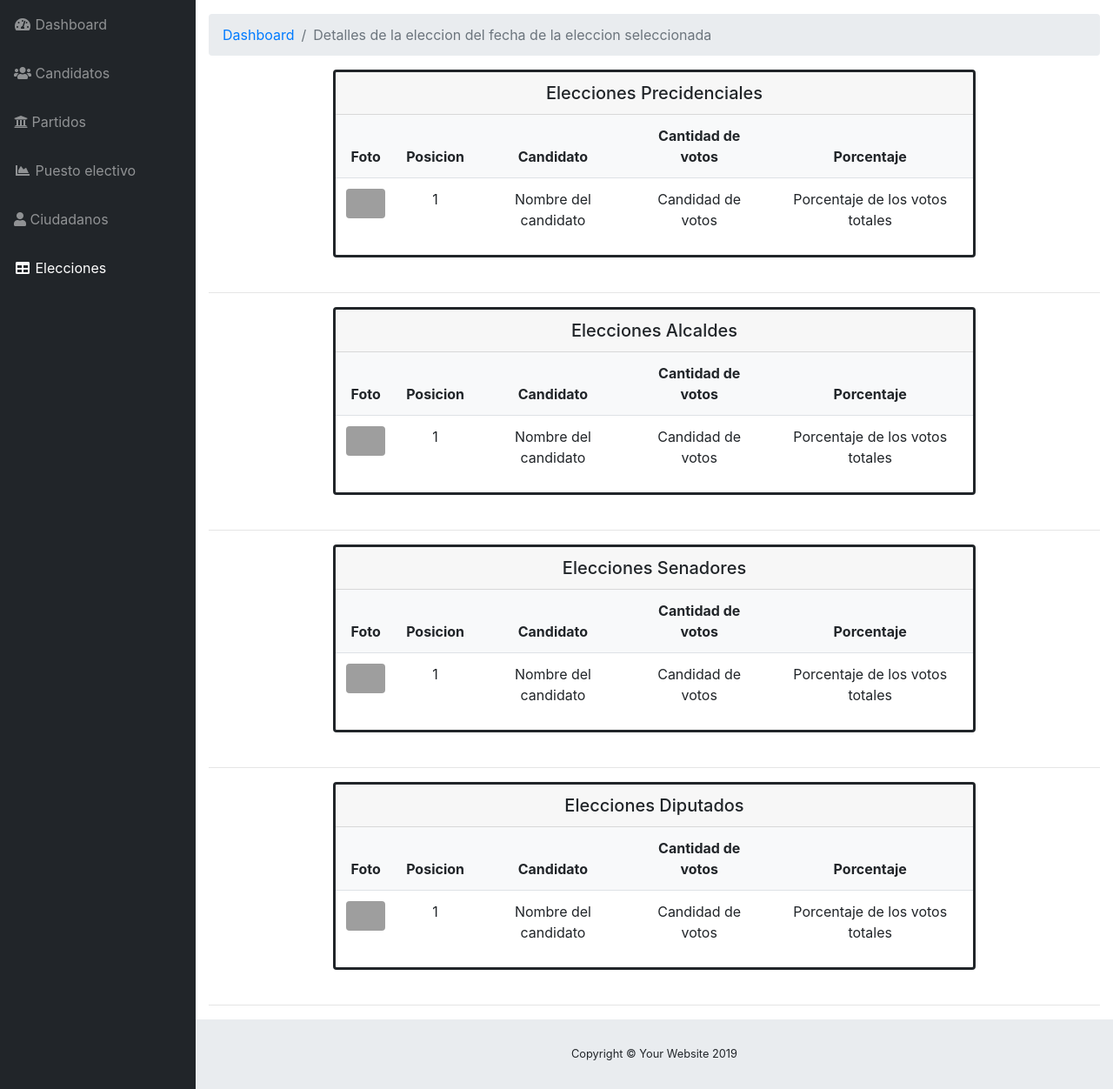
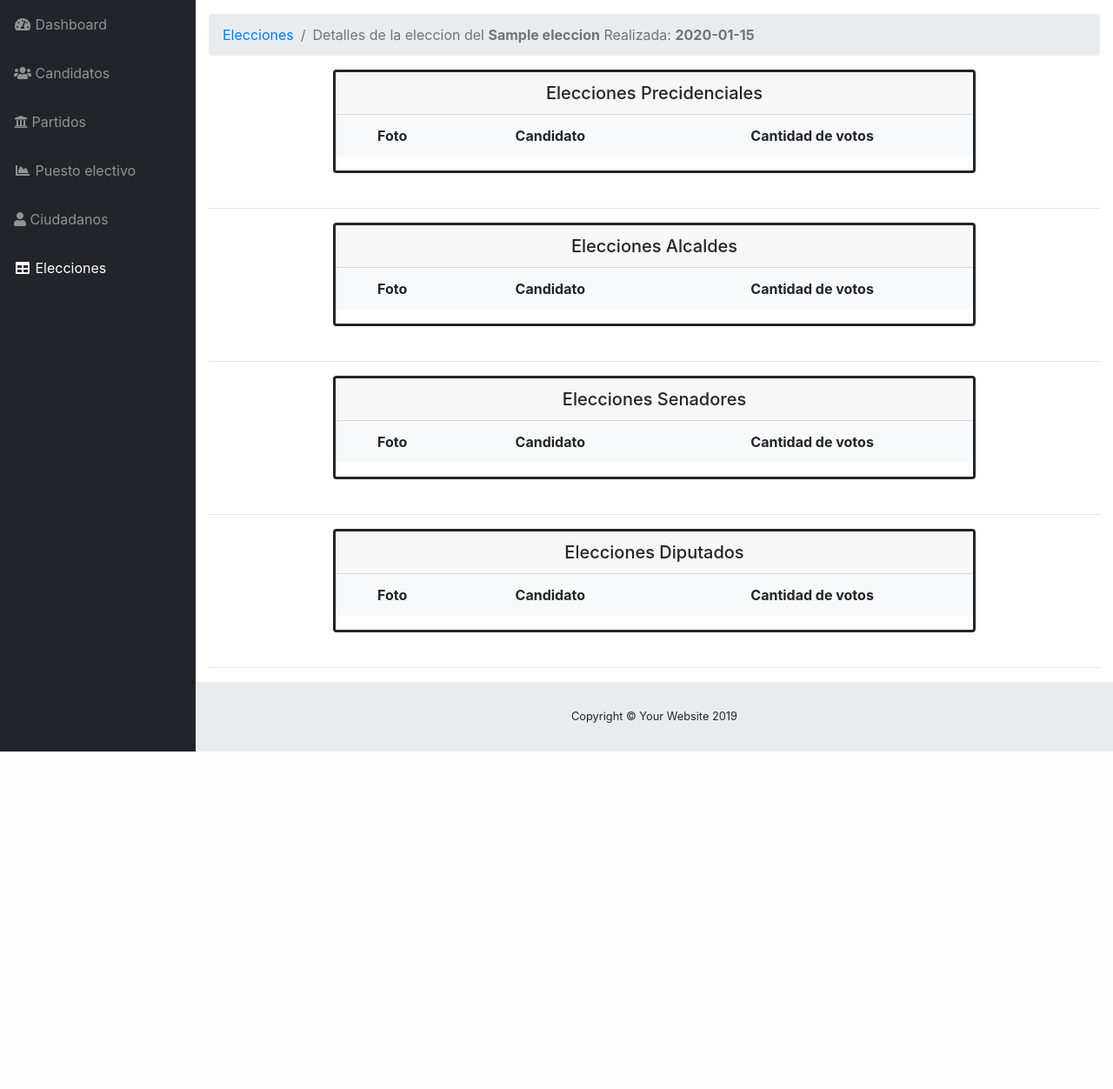
Before and after one commit to JeanCarlosNL/ProyectoFinalDiplomadoPHP, a PHP site: page /administrador/Elecciones/resultados.php?id=1 in a window 1280 px wide. Shown: the part 56-1308 px from the top of the page at 87% size. After the commit the page ends 920 px from the top, so only its background shows below. Run offline with PHP 8.4, Linux system fonts and the light colour scheme; the visitor is signed in with stand-in values (Sample User, id 1); data comes from the database, SQL or seed files in the repository; tables that the repository leaves empty or names only in its code hold one stand-in row (values such as "Sample post"); lists and menus that the app fills with data are empty; some libraries are stand-ins or nearby versions; grey boxes are pictures that could not be loaded.

Commit message:
Ya termine

```diff
--- a/administrador/Candidatos/listaCandidatos.php
+++ b/administrador/Candidatos/listaCandidatos.php
@@ -98,8 +98,10 @@ $listadoPuesto = $puestoEService->GetAll();
                                         <th scope="col"><img src="<?php echo $candidato->foto; ?>" width ="90px" height="100px"alt=""></th>
                                             <th scope="col"><?php echo $candidato->nombre; ?></th>
                                             <th scope="col"><?php echo $candidato->apellido; ?></th>
-                                            <th scope="col"><?php echo $candidato->idPartido; ?></th>
-                                            <th scope="col"><?php echo $candidato->idPuesto; ?></th>
+                                            <?php $elPartido = $partidoService->getById($candidato->idPartido);?>
+                                            <th scope="col"><?php echo $elPartido->nombre; ?></th>
+                                            <?php $elPuesto = $puestoEService->getById($candidato->idPuesto);?>
+                                            <th scope="col"><?php echo $elPuesto->nombre; ?></th>
                                             <th scope="col">
                                                 <div class="form-check">
                                                     <?php if ($candidato->estado) : ?>
--- a/administrador/Elecciones/resultados.php
+++ b/administrador/Elecciones/resultados.php
@@ -1,23 +1,76 @@
 <?php
 
+
 include "../helpers/autorizado.php";
-include '../layout/layout.php';
+include "../layout/layout.php";
 include '../../helpers/utilities.php';
 include '../../helpers/FileHandler/IFileHandler.php';
 include '../../helpers/FileHandler/JsonFileHandler.php';
 include '../../database/SADVContext.php';
 include 'Eleccion.php';
+include '../Candidatos/Candidato.php';
 include '../../database/repository/IRepository.php';
 include '../../database/repository/RepositoryBase.php';
 include '../../database/repository/RepositoryEleccion.php';
+include '../../database/repository/RepositoryCandidato.php';
+include '../../database/repository/RepositoryPartidos.php';
+include '../../database/repository/RepositoryPuestosE.php';
+include '../../database/repository/RepositoryVotos.php';
 include 'EleccionService.php';
+include '../Candidatos/CandidatoService.php';
+include '../Partidos/Partido.php';
+include '../Partidos/PartidoServices.php';
+include '../PuestosElectivos/PuestosElectivos.php';
+include '../PuestosElectivos/PuestosService.php';
+include '../../votante/votaciones/Votacion.php';
+include '../../votante/votaciones/VotacionesServices.php';
+
 
 $layout = new layout(true,"elecciones",true);
+$service = new EleccionService("../../database");
 $utilities = new Utilities();
-$service = new EleccionService("../../database");
+$serviceCandidatos = new CandidatoService("../../database");
+$partidoService = new PartidoService("../../database");
+$puestoEService = new PuestoElectivoService("../../database");
+$serviceVotaciones = new VotacionService("../../database");
 
-$listado = $service->GetById($_GET['id']);
 
+$Votaciones = $serviceVotaciones->getAll();
+$eleccionActiva = $service->GetAll();
+$eleccion = $service->getById($_GET['id']);
+$Candidatos=$serviceCandidatos->GetAll();
+$puesto=$puestoEService->GetAll();
+
+$presidenteid=0;
+$diputadoid=0;
+$senadorid=0;
+$alcaldeid=0;
+$contadorVotos=0;
+
+$activa = false;
+$idEleccion=$_GET['id'];
+
+/*foreach($Candidatos as $candidato1){
+    foreach($Votaciones as $votacion){
+        if($votacion->presidente!==$candidato1->id){
+            unset($Candidato,$candidato1);
+        }
+    }
+}*/
+foreach($puesto as $puesto){
+    if($puesto->nombre=="Presidente"){
+        $presidenteid=$puesto->id;
+    }
+    if($puesto->nombre=="Diputado"){
+        $diputadoid=$puesto->id;
+    }
+    if($puesto->nombre=="Senador"){
+        $senadorid=$puesto->id;
+    }
+    if($puesto->nombre=="Alcalde"){
+        $alcaldeid=$puesto->id;
+    }
+}
 ?>
 
 <!DOCTYPE html>
@@ -64,9 +117,9 @@ $listado = $service->GetById($_GET['id']);
         <!-- Breadcrumbs-->
         <ol class="breadcrumb">
           <li class="breadcrumb-item">
-            <a href="#">Dashboard</a>
+            <a href="listaElecciones.php">Elecciones</a>
           </li>
-          <li class="breadcrumb-item active">Detalles de la eleccion del <?php echo"fecha de la eleccion seleccionada" ?></li>
+          <li class="breadcrumb-item active">Detalles de la eleccion del <strong><?php echo $eleccion->nombre."</strong> Realizada: <strong>".$eleccion->fechaRealizada; ?></strong></li>
         </ol>
 
         <div class="col-xl-9 col-lg-12 col-md-6 col-sm-12 col-12" style="text-align:center; margin-left: auto;margin-right: auto;">
@@ -78,22 +131,26 @@ $listado = $service->GetById($_GET['id']);
                           <thead class="bg-light">
                               <tr class="border-0">
                                   <th class="border-0">Foto</th>
-                                  <th class="border-0">Posicion</th>
                                   <th class="border-0">Candidato</th>
                                   <th class="border-0">Cantidad de votos</th>
-                                  <th class="border-0">Porcentaje</th>
                               </tr>
                           </thead>
                           <tbody>
                               <tr>
+                              <?php foreach($Candidatos as $candidato):?>
+                              <?php $contadorVotos=0;?>
+                              <?php if($candidato->idPuesto==$presidenteid):?>
                                   <td>
-                                    <div class="m-r-10"><img src="assets/images/product-pic-2.jpg" alt="user" class="rounded" width="45"></div>
+                                    <div class="m-r-10"><img src="../Candidatos/<?php echo $candidato->foto; ?>" height="100px" alt="user" class="rounded" width="90px"></div>
                                   </td>
-                                  <td>1</td>
-                                  <td>Nombre del candidato</td>
-                                  <td>Candidad de votos</td>
-                                  <td>Porcentaje de los votos totales</td>
+                                  <td><?php echo $candidato->nombre." ".$candidato->apellido;?></td>
+                                  <?php foreach($Votaciones as $votos):?>
+                                  <?php if($votos->presidente==$candidato->id&&$votos->eleccion==$idEleccion){$contadorVotos++;}?>
+                                  <?php endforeach;?>
+                                  <td><?php echo $contadorVotos;?></td>
                               </tr>
+                              <?php endif;?>
+                              <?php endforeach;?>
                           </tbody>
                       </table>
                   </div>
@@ -110,22 +167,26 @@ $listado = $service->GetById($_GET['id']);
                           <thead class="bg-light">
                               <tr class="border-0">
                                   <th class="border-0">Foto</th>
-                                  <th class="border-0">Posicion</th>
                                   <th class="border-0">Candidato</th>
                                   <th class="border-0">Cantidad de votos</th>
-                                  <th class="border-0">Porcentaje</th>
                               </tr>
                           </thead>
                           <tbody>
-                              <tr>
+                          <tr>
+                              <?php foreach($Candidatos as $candidato):?>
+                              <?php $contadorVotos=0;?>
+                              <?php if($candidato->idPuesto==$alcaldeid):?>
                                   <td>
-                                    <div class="m-r-10"><img src="assets/images/product-pic-2.jpg" alt="user" class="rounded" width="45"></div>
+                                    <div class="m-r-10"><img src="../Candidatos/<?php echo $candidato->foto; ?>" height="100px" alt="user" class="rounded" width="90px"></div>
                                   </td>
-                                  <td>1</td>
-                                  <td>Nombre del candidato</td>
-                                  <td>Candidad de votos</td>
-                                  <td>Porcentaje de los votos totales</td>
+                                  <td><?php echo $candidato->nombre." ".$candidato->apellido;?></td>
+                                  <?php foreach($Votaciones as $votos):?>
+                                  <?php if($votos->alcalde==$candidato->id&&$votos->eleccion==$idEleccion){$contadorVotos++;}?>
+                                  <?php endforeach;?>
+                                  <td><?php echo $contadorVotos;?></td>
                               </tr>
+                              <?php endif;?>
+                              <?php endforeach;?>
                           </tbody>
                       </table>
                   </div>
@@ -142,22 +203,26 @@ $listado = $service->GetById($_GET['id']);
                           <thead class="bg-light">
                               <tr class="border-0">
                                   <th class="border-0">Foto</th>
-                                  <th class="border-0">Posicion</th>
                                   <th class="border-0">Candidato</th>
                                   <th class="border-0">Cantidad de votos</th>
-                                  <th class="border-0">Porcentaje</th>
                               </tr>
                           </thead>
                           <tbody>
-                              <tr>
+                          <tr>
+                              <?php foreach($Candidatos as $candidato):?>
+                              <?php $contadorVotos=0;?>
+                              <?php if($candidato->idPuesto==$senadorid):?>
                                   <td>
-                                    <div class="m-r-10"><img src="assets/images/product-pic-2.jpg" alt="user" class="rounded" width="45"></div>
+                                    <div class="m-r-10"><img src="../Candidatos/<?php echo $candidato->foto; ?>" height="100px" alt="user" class="rounded" width="90px"></div>
                                   </td>
-                                  <td>1</td>
-                                  <td>Nombre del candidato</td>
-                                  <td>Candidad de votos</td>
-                                  <td>Porcentaje de los votos totales</td>
+                                  <td><?php echo $candidato->nombre." ".$candidato->apellido;?></td>
+                                  <?php foreach($Votaciones as $votos):?>
+                                  <?php if($votos->senador==$candidato->id&&$votos->eleccion==$idEleccion){$contadorVotos++;}?>
+                                  <?php endforeach;?>
+                                  <td><?php echo $contadorVotos;?></td>
                               </tr>
+                              <?php endif;?>
+                              <?php endforeach;?>
                           </tbody>
                       </table>
                   </div>
@@ -174,22 +239,26 @@ $listado = $service->GetById($_GET['id']);
                           <thead class="bg-light">
                               <tr class="border-0">
                                 <th class="border-0">Foto</th>
-                                  <th class="border-0">Posicion</th>
                                   <th class="border-0">Candidato</th>
                                   <th class="border-0">Cantidad de votos</th>
-                                  <th class="border-0">Porcentaje</th>
                               </tr>
                           </thead>
                           <tbody>
-                              <tr>
-                                 <td>
-                                    <div class="m-r-10"><img src="assets/images/product-pic-2.jpg" alt="user" class="rounded" width="45"></div>
+                          <tr>
+                              <?php foreach($Candidatos as $candidato):?>
+                              <?php $contadorVotos=0;?>
+                              <?php if($candidato->idPuesto==$diputadoid):?>
+                                  <td>
+                                    <div class="m-r-10"><img src="../Candidatos/<?php echo $candidato->foto; ?>" height="100px" alt="user" class="rounded" width="90px"></div>
                                   </td>
-                                  <td>1</td>
-                                  <td>Nombre del candidato</td>
-                                  <td>Candidad de votos</td>
-                                  <td>Porcentaje de los votos totales</td>
+                                  <td><?php echo $candidato->nombre." ".$candidato->apellido;?></td>
+                                  <?php foreach($Votaciones as $votos):?>
+                                  <?php if($votos->diputado==$candidato->id&&$votos->eleccion==$idEleccion){$contadorVotos++;}?>
+                                  <?php endforeach;?>
+                                  <td><?php echo $contadorVotos;?></td>
                               </tr>
+                              <?php endif;?>
+                              <?php endforeach;?>
                           </tbody>
                       </table>
                   </div>
```
Also changed, not shown: administrador/dashboard.php (+11 -14 lines).
